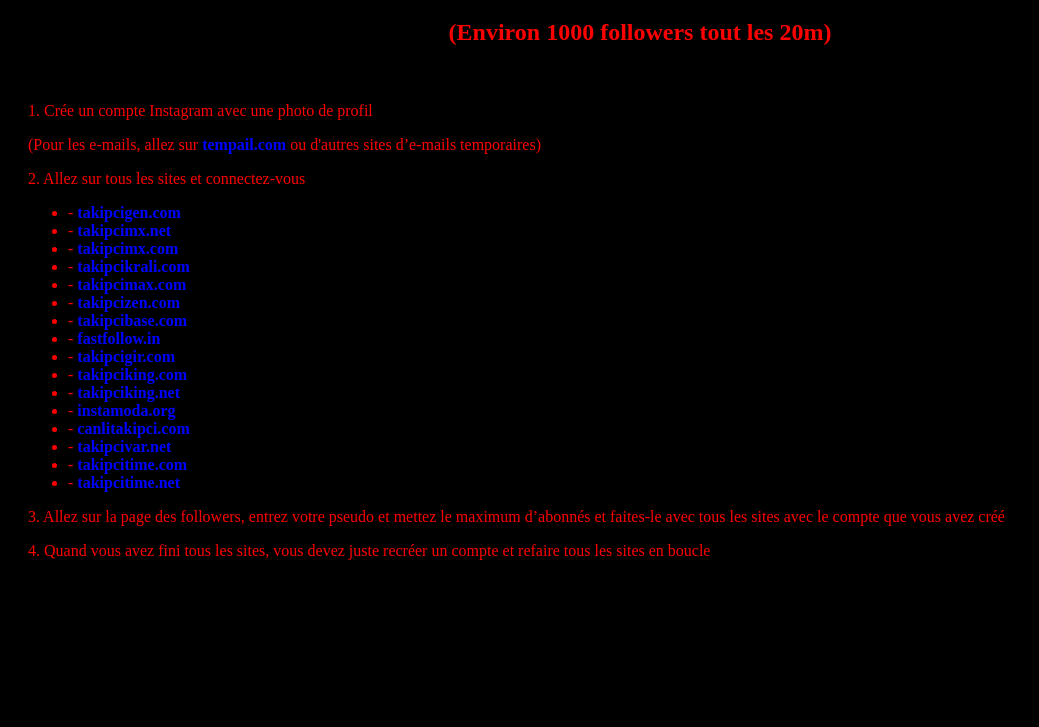
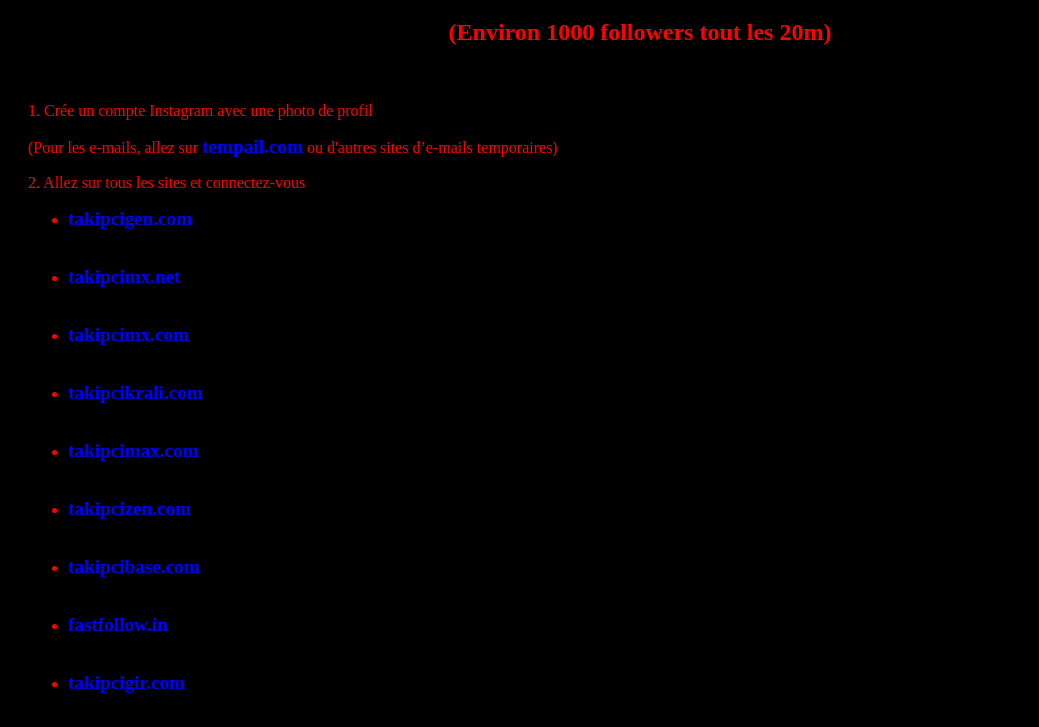
Before and after one commit to vrk3nzoMa8/insta, a plain HTML site: page index.html in a window 1280 px wide. Shown: the part 61-788 px from the top of the page, without its empty margins (0-1039 px from the left). Drawn offline with Linux system fonts and the light colour scheme.

Commit message:
Update index.html

```diff
--- a/index.html
+++ b/index.html
@@ -16,6 +16,7 @@
             text-decoration: none;
             font-weight: bold;
             font-style: normal;
+            font-size: larger;
         }
         h1 {
             color: blue;
@@ -44,22 +45,22 @@
         <p class="red-text">(Pour les e-mails, allez sur <a href="https://tempail.com" target="_blank" class="blue-text">tempail.com</a> ou d'autres sites d’e-mails temporaires)</p>
         <p class="red-text">2. Allez sur tous les sites et connectez-vous</p>
         <ul>
-            <li class="dash">- <a href="https://takipcigen.com" target="_blank" class="blue-text">takipcigen.com</a></li>
-            <li class="dash">- <a href="https://takipcimx.net" target="_blank" class="blue-text">takipcimx.net</a></li>
-            <li class="dash">- <a href="https://takipcimx.com" target="_blank" class="blue-text">takipcimx.com</a></li>
-            <li class="dash">- <a href="https://takipcikrali.com" target="_blank" class="blue-text">takipcikrali.com</a></li>
-            <li class="dash">- <a href="https://takipcimax.com" target="_blank" class="blue-text">takipcimax.com</a></li>
-            <li class="dash">- <a href="https://takipcizen.com" target="_blank" class="blue-text">takipcizen.com</a></li>
-            <li class="dash">- <a href="https://takipcibase.com" target="_blank" class="blue-text">takipcibase.com</a></li>
-            <li class="dash">- <a href="https://fastfollow.in" target="_blank" class="blue-text">fastfollow.in</a></li>
-            <li class="dash">- <a href="https://takipcigir.com" target="_blank" class="blue-text">takipcigir.com</a></li>
-            <li class="dash">- <a href="https://takipciking.com" target="_blank" class="blue-text">takipciking.com</a></li>
-            <li class="dash">- <a href="https://takipciking.net" target="_blank" class="blue-text">takipciking.net</a></li>
-            <li class="dash">- <a href="https://instamoda.org" target="_blank" class="blue-text">instamoda.org</a></li>
-            <li class="dash">- <a href="https://canlitakipci.com" target="_blank" class="blue-text">canlitakipci.com</a></li>
-            <li class="dash">- <a href="https://takipcivar.net" target="_blank" class="blue-text">takipcivar.net</a></li>
-            <li class="dash">- <a href="https://takipcitime.com" target="_blank" class="blue-text">takipcitime.com</a></li>
-            <li class="dash">- <a href="https://takipcitime.net" target="_blank" class="blue-text">takipcitime.net</a></li>
+            <li class="dash"><a href="https://takipcigen.com" target="_blank" class="blue-text">takipcigen.com</a></li><br><br>
+            <li class="dash"><a href="https://takipcimx.net" target="_blank" class="blue-text">takipcimx.net</a></li><br><br>
+            <li class="dash"><a href="https://takipcimx.com" target="_blank" class="blue-text">takipcimx.com</a></li><br><br>
+            <li class="dash"><a href="https://takipcikrali.com" target="_blank" class="blue-text">takipcikrali.com</a></li><br><br>
+            <li class="dash"><a href="https://takipcimax.com" target="_blank" class="blue-text">takipcimax.com</a></li><br><br>
+            <li class="dash"><a href="https://takipcizen.com" target="_blank" class="blue-text">takipcizen.com</a></li><br><br>
+            <li class="dash"><a href="https://takipcibase.com" target="_blank" class="blue-text">takipcibase.com</a></li><br><br>
+            <li class="dash"><a href="https://fastfollow.in" target="_blank" class="blue-text">fastfollow.in</a></li><br><br>
+            <li class="dash"><a href="https://takipcigir.com" target="_blank" class="blue-text">takipcigir.com</a></li><br><br>
+            <li class="dash"><a href="https://takipciking.com" target="_blank" class="blue-text">takipciking.com</a></li><br><br>
+            <li class="dash"><a href="https://takipciking.net" target="_blank" class="blue-text">takipciking.net</a></li><br><br>
+            <li class="dash"><a href="https://instamoda.org" target="_blank" class="blue-text">instamoda.org</a></li><br><br>
+            <li class="dash"><a href="https://canlitakipci.com" target="_blank" class="blue-text">canlitakipci.com</a></li><br><br>
+            <li class="dash"><a href="https://takipcivar.net" target="_blank" class="blue-text">takipcivar.net</a></li><br><br>
+            <li class="dash"><a href="https://takipcitime.com" target="_blank" class="blue-text">takipcitime.com</a></li><br><br>
+            <li class="dash"><a href="https://takipcitime.net" target="_blank" class="blue-text">takipcitime.net</a></li><br><br>
         </ul>
         <p class="red-text">3. Allez sur la page des followers, entrez votre pseudo et mettez le maximum d’abonnés et faites-le avec tous les sites avec le compte que vous avez créé</p>
         <p class="red-text">4. Quand vous avez fini tous les sites, vous devez juste recréer un compte et refaire tous les sites en boucle</p>
```
